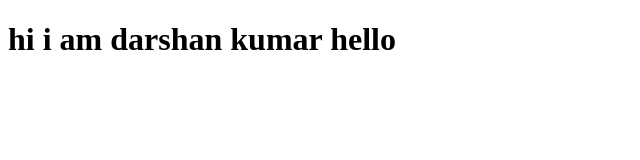
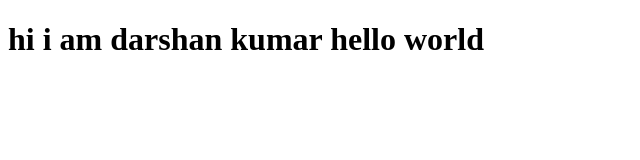
Before and after one commit to 3vc22cs103/DEMO_22, a plain HTML site: page docs/index.html in a window 1280 px wide. Shown: the whole page, without its empty margins (0-640 px from the left). Drawn offline with Linux system fonts and the light colour scheme.

Commit message:
sixth commit

```diff
--- a/docs/index.html
+++ b/docs/index.html
@@ -5,6 +5,6 @@
     <title>My simple website</title>
 </head>
 <body>
-<h1>hi i am darshan kumar hello </h1>
+<h1>hi i am darshan kumar hello world </h1>
 </body>
 </html>
```
Also changed, not shown: src/main/resources/index.html (+1 -1 lines).
